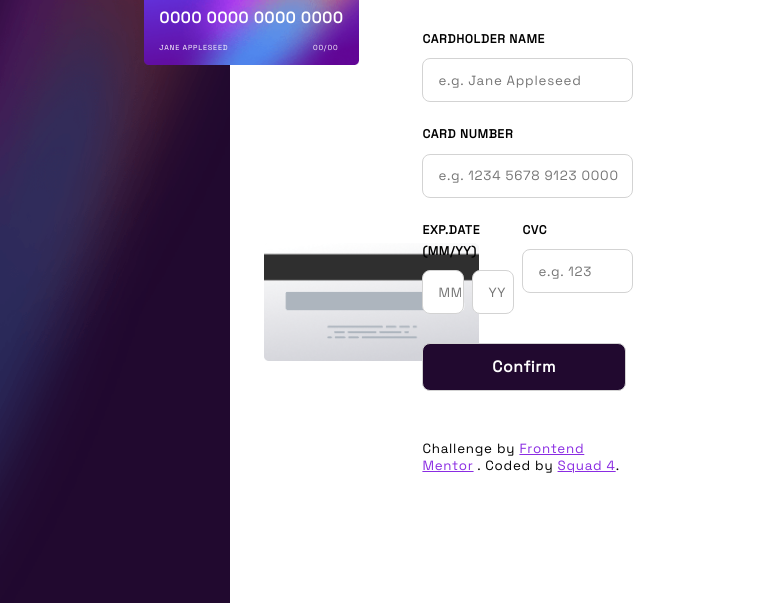
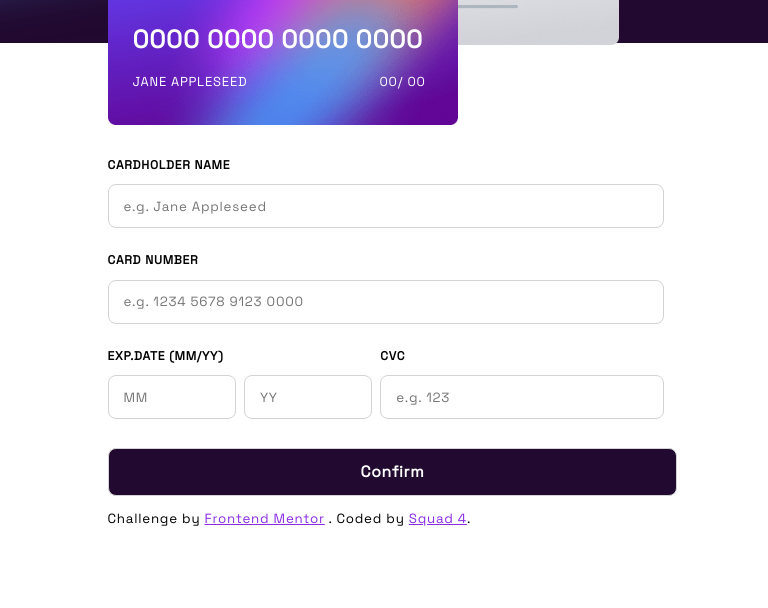
Before and after one commit to NeptunePurple/Credit-Card-js-project, a plain HTML site: page index.html in a window 768 px wide. Shown: the part 197-805 px from the top of the page. Drawn offline with Linux system fonts and the light colour scheme.

Commit message:
completed finally

```diff
--- a/style.css
+++ b/style.css
@@ -230,10 +230,7 @@ body {
 #footer_text{
     position: absolute;
     width: 110%;
-    top: 50vh;
     font-size: smaller;
-    font-weight:
-
 }
 
 
@@ -272,6 +269,88 @@ body {
 
 }
 
+@media screen and (max-width: 850px) and (min-width: 480px){
+    #background-left img {
+            width: 100vw;
+            height: 30vh;
+        }
+
+        #credit-front {
+            position: absolute;
+            margin-top: 130px;
+            margin-left: 20%;
+            z-index: 1;
+        }
+
+        #credit-front-image {
+            width: 350px;
+        }
+
+        #logo {
+            height: 20px;
+            top: 17px;
+            left: 25px;
+        }
+
+        #number {
+            font-size: 25px;
+            top: 90px;
+            left: 25px;
+        }
+
+        #name {
+            top: 140px;
+            left: 25px;
+            font-size: 13px;
+        }
+
+        #month {
+            top: 140px;
+            left: 272px;
+            font-size: 13px;
+        }
+
+        #year {
+            top: 140px;
+            left: 300px;
+            font-size: 13px;
+        }
+
+        /* ----------card-back----------- */
+        #credit-back {
+            position: absolute;
+            margin-top: 50px;
+            margin-left: 50%;
+            width: 350px;
+        }
+
+        #credit-back-image {
+            width: 350px;
+        }
+
+        .credit-back-image_cvv {
+            top: 85px;
+            left: 280px;
+            font-size: 15px;
+        }
+
+        #info-back {
+            margin-top: 350px;
+            position: relative;
+            top: 0;
+            left: 20%;
+            width: 70vw;
+        }
+
+        .info-card {
+            width: 100%;
+        }
+        #footer_text{
+
+
+        }
+
+}
 
 
 
@@ -283,6 +362,7 @@ body {
         width: 100vw;
         height: 30vh;
     }
+
     #credit-front {
         position: absolute;
         margin-top: 130px;
@@ -308,7 +388,7 @@ body {
     }
 
     #name {
-        top:105px;
+        top: 105px;
         left: 15px;
         font-size: 9px;
     }
@@ -336,71 +416,22 @@ body {
     #credit-back-image {
         width: 250px;
     }
+
     .credit-back-image_cvv {
         top: 60px;
         left: 190px;
         font-size: 15px;
     }
-        #info-back{
+
+    #info-back {
         margin-top: 290px;
         position: relative;
-            top:0;
+        top: 0;
         left: 20%;
         width: 130%;
     }
+
     .info-card {
         width: 110%;
     }
 }
-
-
-
-
-
-
-
-
-
-
-
-
-
-
-
-
-
-
-
-
-
-
-
-
-
-
-
-
-@media screen and(max-width:800px){
-    #credit-front {
-        position: absolute;
-        margin-top: 200px;
-        margin-left: 40px;
-        width: 250px;
-        z-index: 1;
-    }
-    #credit-front-image {
-        width: 300px;
-    }
-    #credit-back {
-        /* position: absolute;
-        margin-top: 220px;
-        margin-left: 50px;
-        width:220px */
-        display: flex;
-        flex-direction: column;
-
-    }
-    /* #credit-back-image {
-
-    } */
-}
```
Lines whose indentation alone changed are shown as unchanged.
